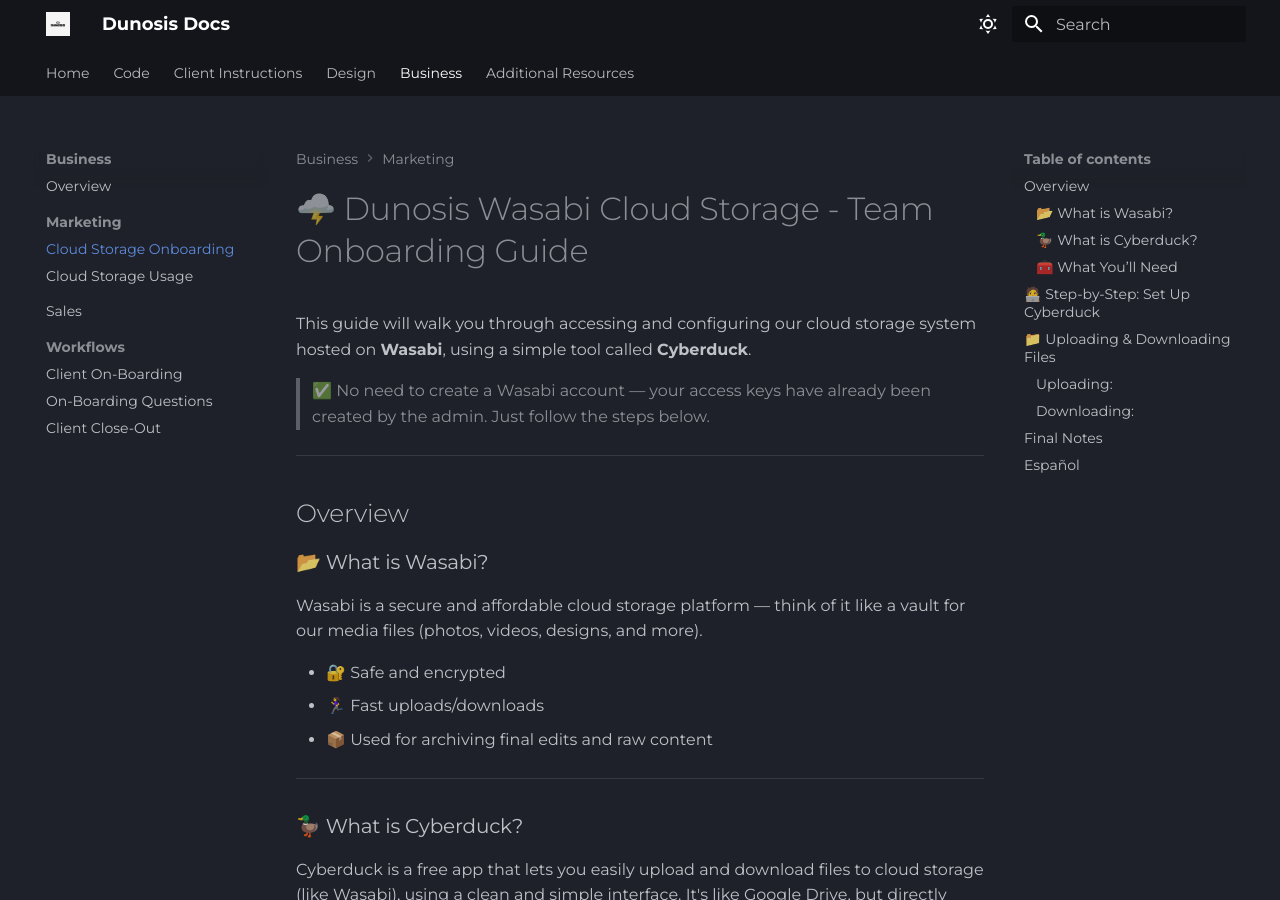
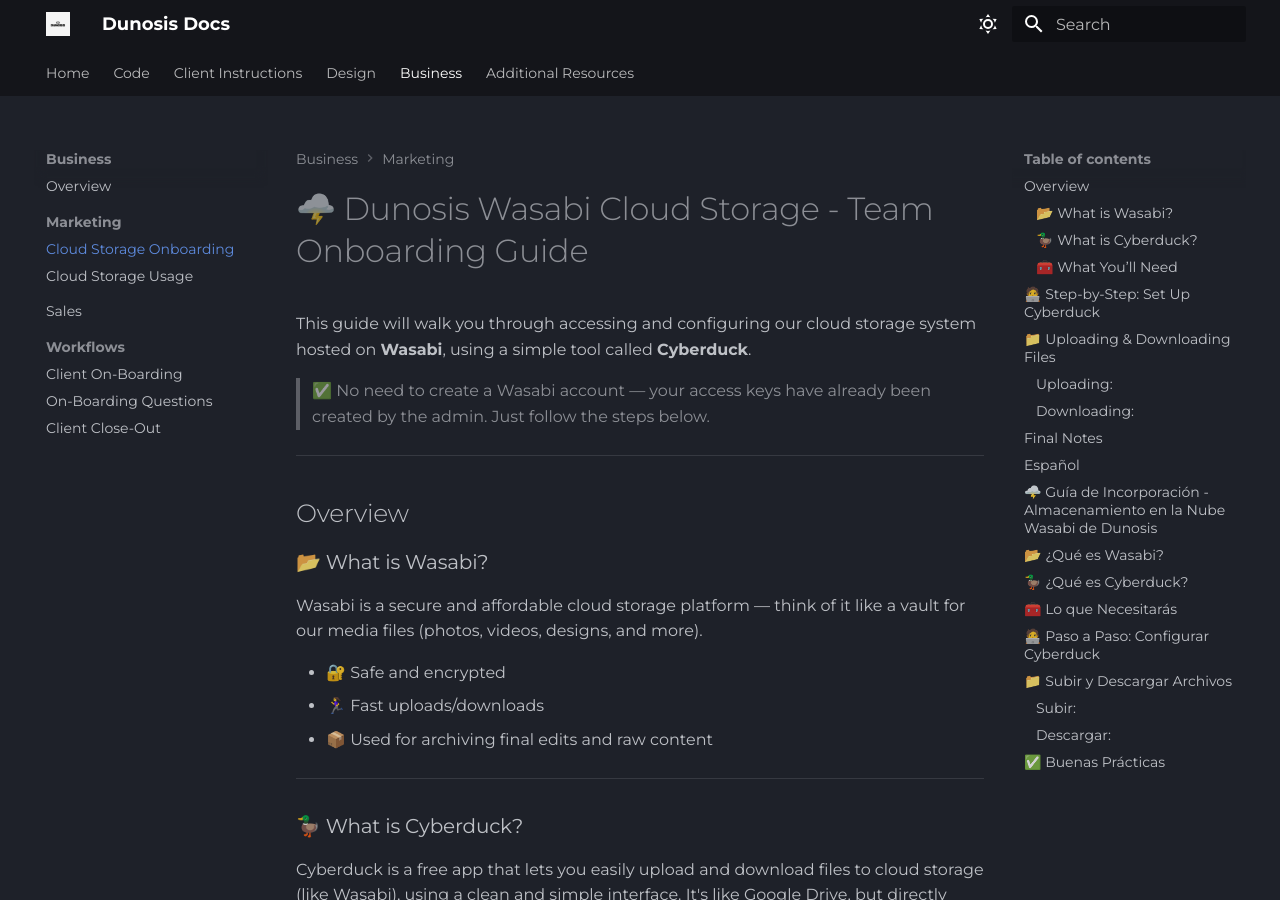
Before and after one commit to wesordonez/dunosis-web-docs, an MkDocs documentation site: the page built from docs/business/marketing/cloud-storage-onboarding.md, in a window 1280 px wide and 900 px high. Built offline with MkDocs 1.6.1 and Material for MkDocs 9.7.7, drawn with Linux system fonts in a browser that asks for light colours.

Commit message:
improvements to table of contents

```diff
--- a/docs/business/marketing/cloud-storage-onboarding.md
+++ b/docs/business/marketing/cloud-storage-onboarding.md
@@ -78,7 +78,7 @@
 
 ## Español
 
-# 🌩️ Guía de Incorporación - Almacenamiento en la Nube Wasabi de Dunosis
+## 🌩️ Guía de Incorporación - Almacenamiento en la Nube Wasabi de Dunosis
 
 Esta guía te mostrará cómo acceder y usar nuestro sistema de almacenamiento en la nube usando **Wasabi** y la herramienta sencilla **Cyberduck**.
 
```
